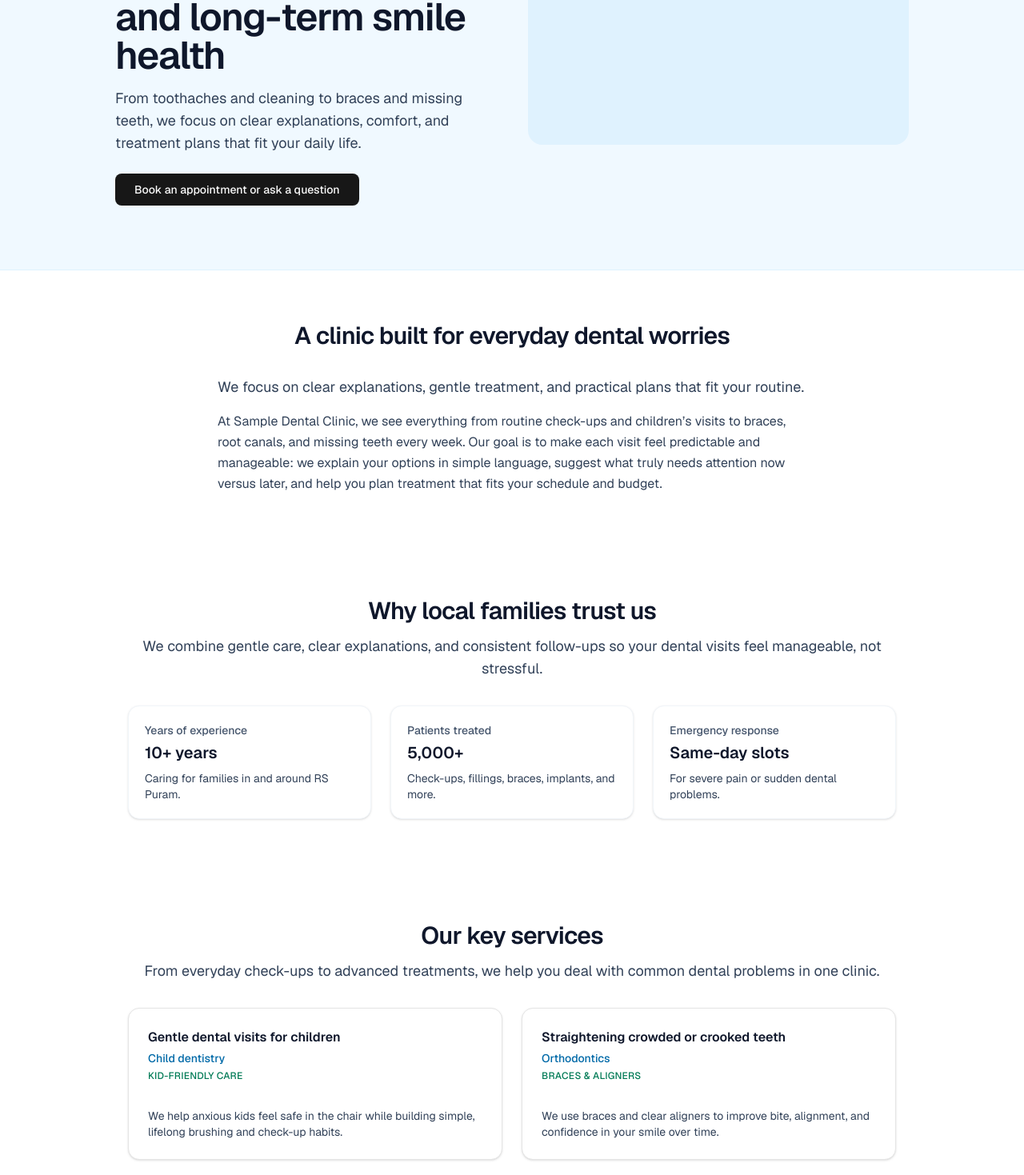
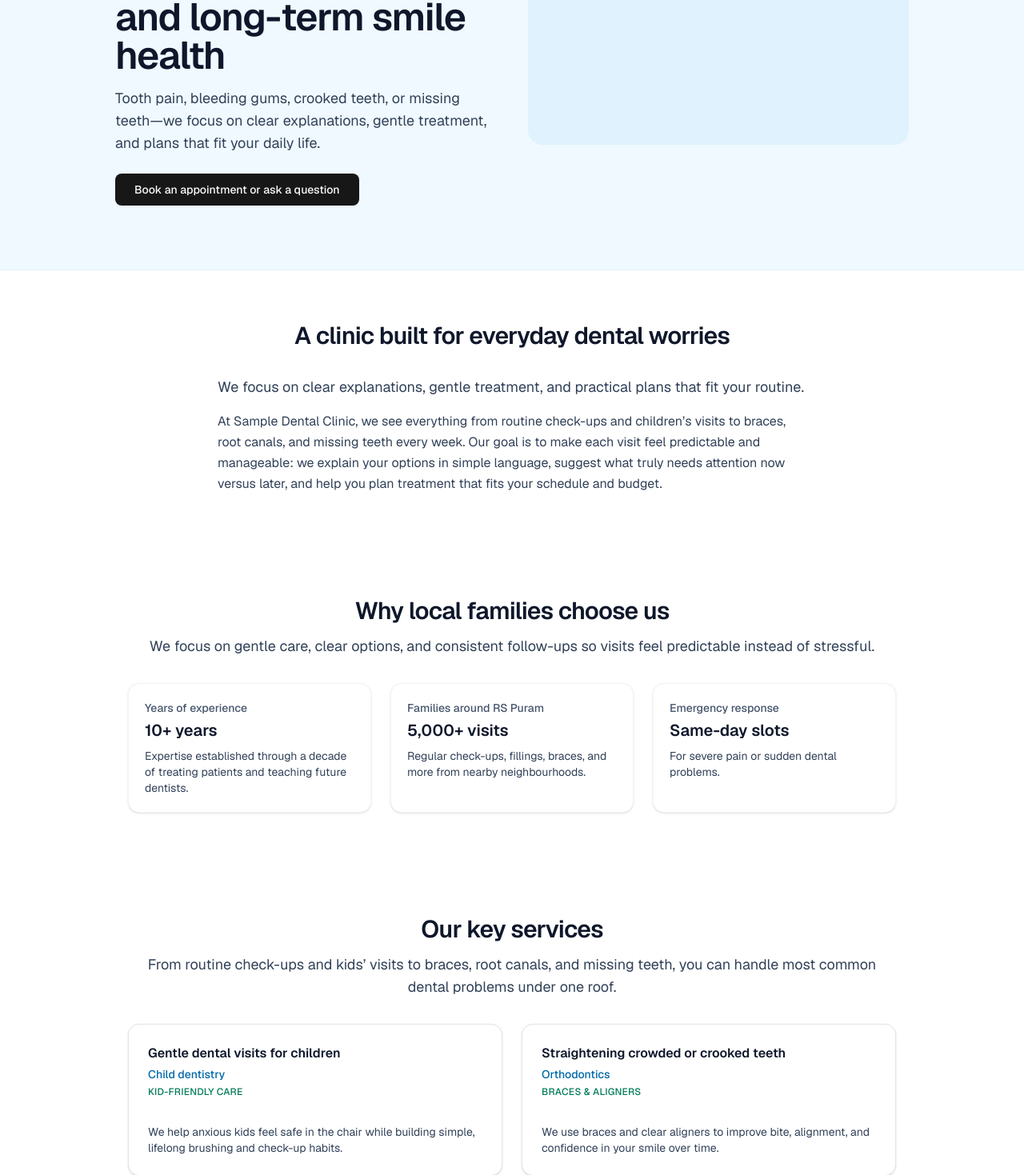
Before and after one commit to fooorrrceee/rr-dental-flip, a Next.js app in the folder landing-course/: page / in a window 1280 px wide. Shown: the part 316-1785 px from the top of the page at 80% size. Built offline with nearby package versions, Linux system fonts and the light colour scheme.

Commit message:
tighten copy and complete MVP

```diff
--- a/landing-course/app/dentist-config.ts
+++ b/landing-course/app/dentist-config.ts
@@ -85,18 +85,21 @@ const dentistProofHighlights: ProofItem[] = [
   {
     label: "Years of experience",
     value: "10+ years",
-    description: "Caring for families in and around RS Puram.",
+    description: "Expertise established through a decade of treating patients and teaching future dentists.",
   },
-  {
-    label: "Patients treated",
-    value: "5,000+",
-    description: "Check-ups, fillings, braces, implants, and more.",
+
+   {
+  label: "Families around RS Puram",
+  value: "5,000+ visits",
+  description: "Regular check-ups, fillings, braces, and more from nearby neighbourhoods.",
   },
+
   {
     label: "Emergency response",
     value: "Same-day slots",
     description: "For severe pain or sudden dental problems.",
   },
+
 ];
 
 const dentistFaqItems: FaqItem[] = [
@@ -204,7 +207,7 @@ export const dentistContentConfig: BusinessSiteContentConfig = {
     title:
       "Gentle dental care in RS Puram for everyday problems and long-term smile health",
     subtitle:
-      "From toothaches and cleaning to braces and missing teeth, we focus on clear explanations, comfort, and treatment plans that fit your daily life.",
+      "Tooth pain, bleeding gums, crooked teeth, or missing teeth—we focus on clear explanations, gentle treatment, and plans that fit your daily life.",
     primaryCtaLabel: "Book an appointment or ask a question",
     primaryCtaHref: "#contact",
     imageAlt:
@@ -213,25 +216,25 @@ export const dentistContentConfig: BusinessSiteContentConfig = {
   servicesSection: {
     title: "Our key services",
     intro:
-      "From everyday check-ups to advanced treatments, we help you deal with common dental problems in one clinic.",
+      "From routine check-ups and kids’ visits to braces, root canals, and missing teeth, you can handle most common dental problems under one roof.",
     services: dentistServices,
   },
   proofSection: {
-    title: "Why local families trust us",
+    title: "Why local families choose us",
     intro:
-      "We combine gentle care, clear explanations, and consistent follow-ups so your dental visits feel manageable, not stressful.",
+      "We focus on gentle care, clear options, and consistent follow-ups so visits feel predictable instead of stressful.",
     highlights: dentistProofHighlights,
   },
   faqSection: {
-    title: "Common questions from patients",
+    title: "Questions patients often ask before booking",
     intro:
-      "If you’re unsure about something, you’re not alone. Here are answers to questions we hear often in the clinic.",
+      "If you’re unsure about costs, appointments, or what to expect, these answers may help you decide your next step.",
     items: dentistFaqItems,
   },
   contactSection: {
-    title: "Book an appointment or ask a question",
+    title: "Book an appointment or ask a quick question",
     intro:
-      "Share a few details and we’ll call or message you back during clinic hours to confirm a time.",
+      "Share a few details now and we’ll call or message you during clinic hours to confirm a time or suggest next steps.",
     note:
       "You can also call or WhatsApp us directly using the details below if you prefer.",
     clinicName: "Sample Dental Clinic",
```
